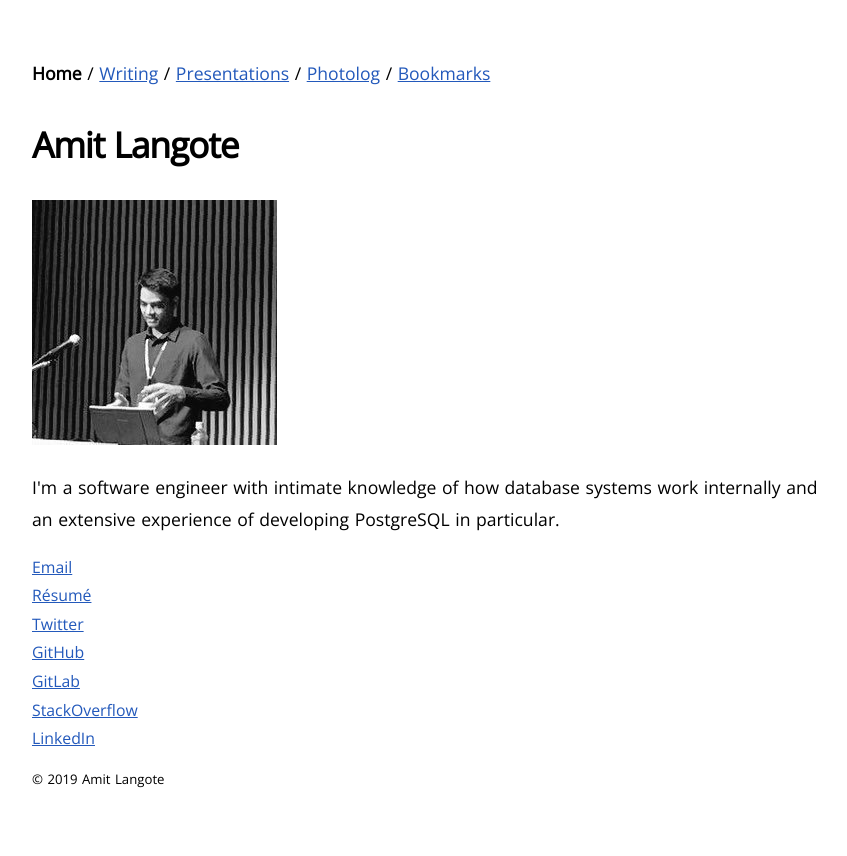
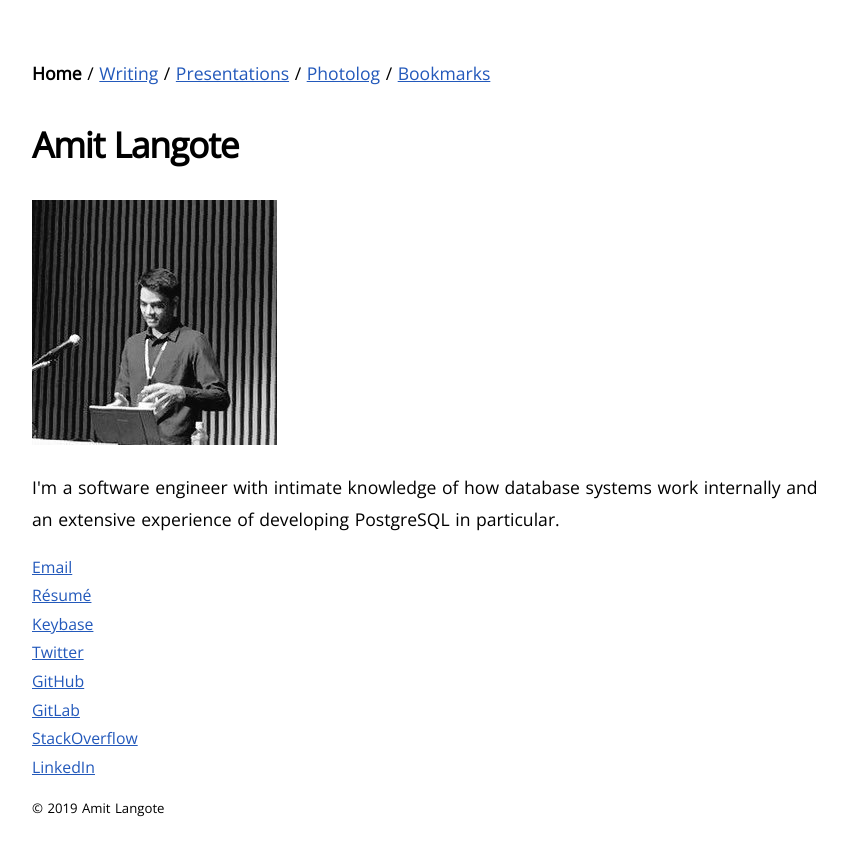
Before and after one commit to amitlan/website, a Jekyll site: the page built from index.md, in a window 1280 px wide. Shown: the top 856 px of the page, without its empty margins (208-1055 px from the left). Built offline with Jekyll 4.4.1, drawn with Linux system fonts in a browser that asks for light colours.

Commit message:
index: add keybase

```diff
--- a/index.md
+++ b/index.md
@@ -8,6 +8,7 @@ layout: default
 <ul>
  <li><a href="mailto:amitlangote09@gmail.com">Email</a></li>
  <li><a href="https://s3-ap-northeast-1.amazonaws.com/amitlan.com/files/resume.pdf">Résumé</a></li>
+ <li><a href="https://keybase.io/amitlan">Keybase</a></li>
  <li><a href="https://twitter.com/amitlan">Twitter</a></li>
  <li><a href="https://github.com/amitlan">GitHub</a></li>
  <li><a href="https://gitlab.com/amitlan">GitLab</a></li>
```
